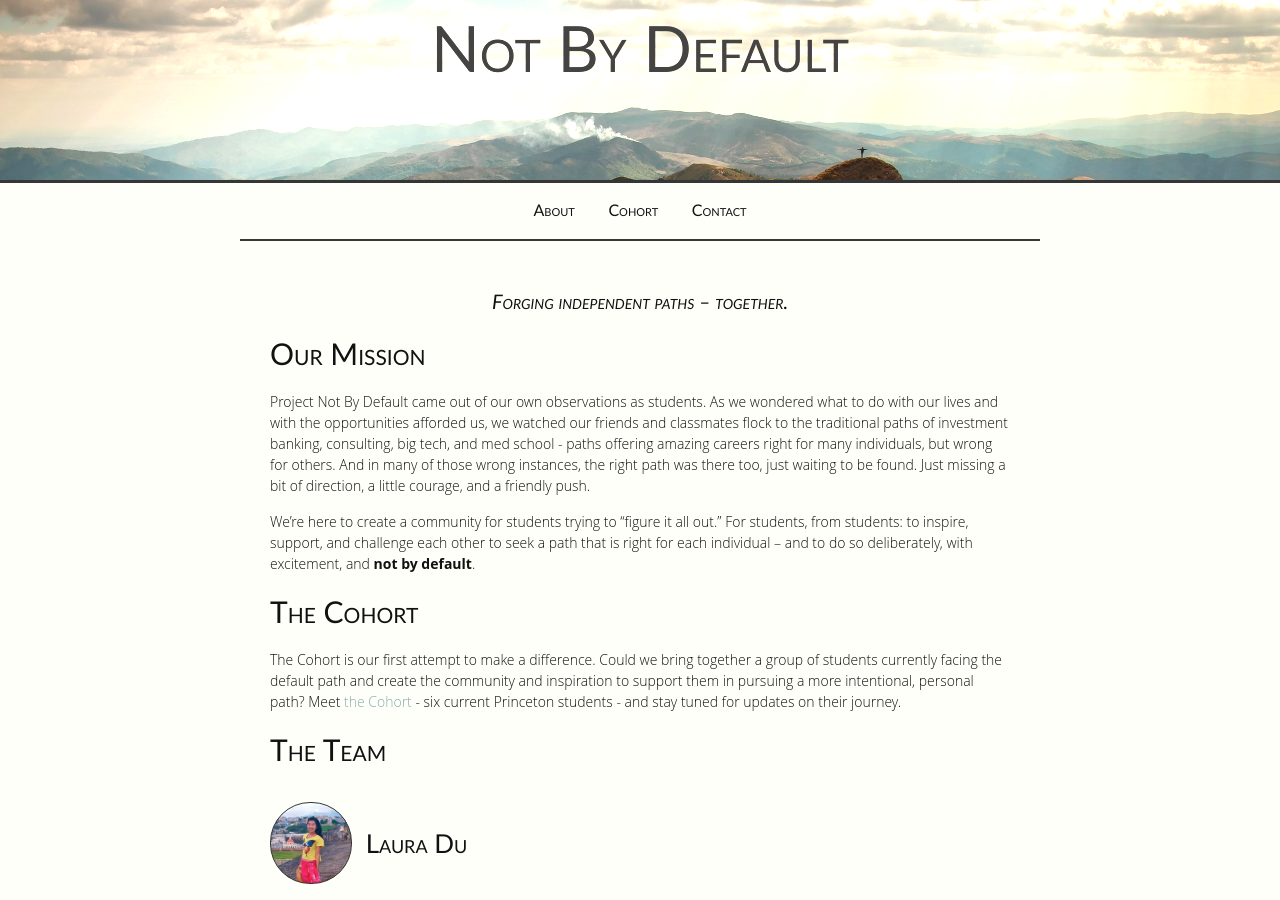
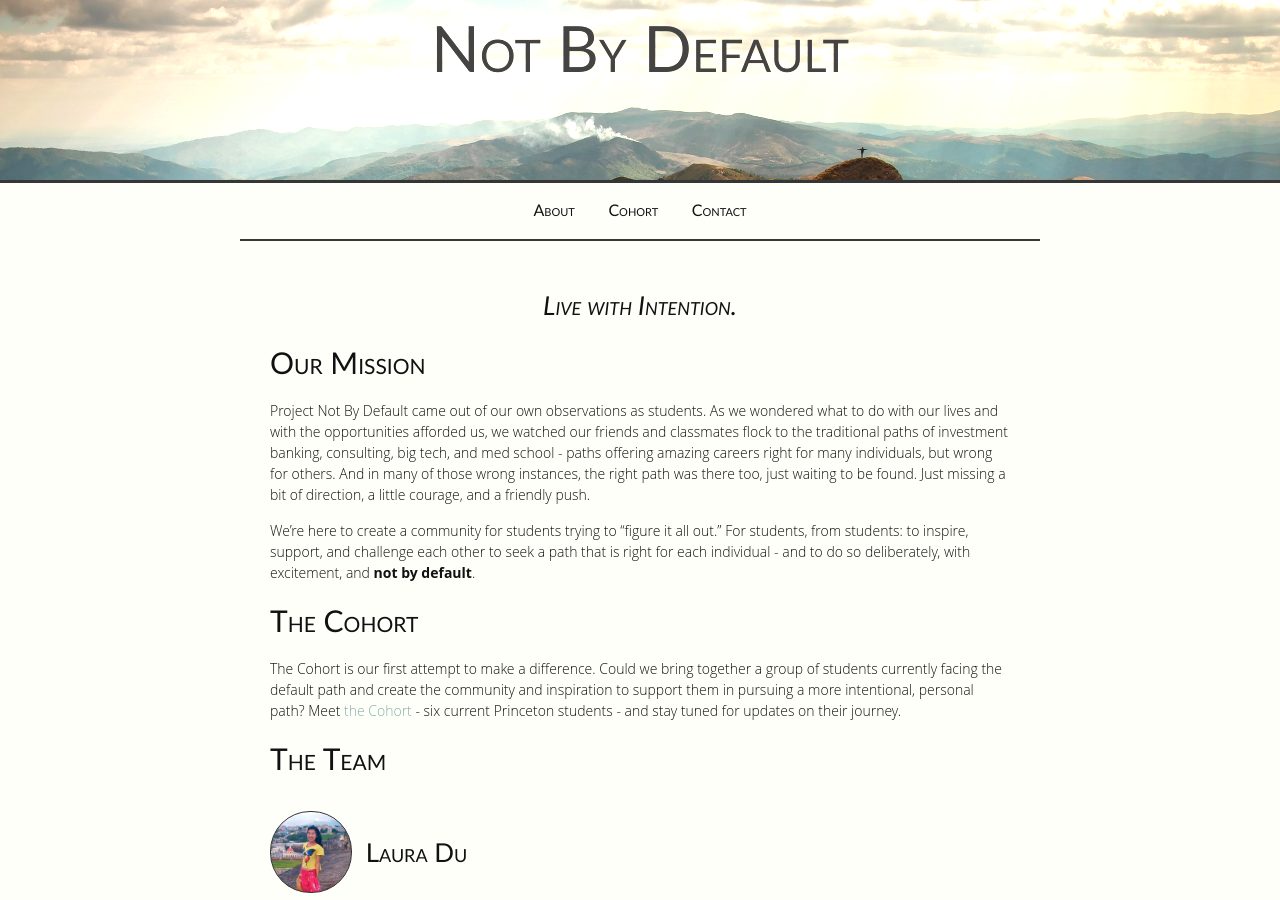
Before and after one commit to kronion/NBD, a Jekyll site: the page built from about.md, in a window 1280 px wide and 900 px high. Built offline with Jekyll 4.4.1, drawn with Linux system fonts in a browser that asks for light colours.

Commit message:
Laura's changes all merged

```diff
--- a/about.md
+++ b/about.md
@@ -4,18 +4,18 @@ title: About
 permalink: /about/
 ---
 
-#### *Forging independent paths -- together.*
+### *Live with Intention.*
 {: id="mantra"}
 
 ## Our Mission
 
 Project Not By Default came out of our own observations as students. As we wondered what to do with our lives and with the opportunities afforded us, we watched our friends and classmates flock to the traditional paths of investment banking, consulting, big tech, and med school - paths offering amazing careers right for many individuals, but wrong for others. And in many of those wrong instances, the right path was there too, just waiting to be found. Just missing a bit of direction, a little courage, and a friendly push.
 
-We're here to create a community for students trying to "figure it all out." For students, from students: to inspire, support, and challenge each other to seek a path that is right for each individual --  and to do so deliberately, with excitement, and **not by default**.
+We're here to create a community for students trying to "figure it all out." For students, from students: to inspire, support, and challenge each other to seek a path that is right for each individual - and to do so deliberately, with excitement, and **not by default**.
 
 ## The Cohort
 
-The Cohort is our first attempt to make a difference. Could we bring together a group of students currently facing the default path and create the community and inspiration to support them in pursuing a more intentional, personal path? Meet <a class="page-link" href="/cohort/">the Cohort</a> - six current Princeton students - and stay tuned for updates on their journey.
+The Cohort is our first attempt to make a difference. Could we bring together a group of students currently facing the default path and create the community and inspiration to support them in pursuing a more intentional, personal path? Meet [the Cohort][cohort] - six current Princeton students - and stay tuned for updates on their journey.
 
 [//]: # (## The Community)
 
```
Also changed, not shown: other parts of about.md (+2 -0 lines).
